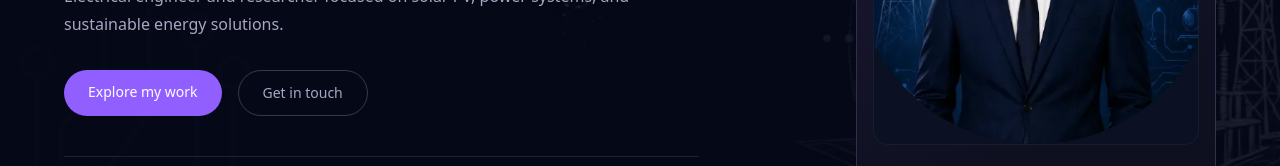
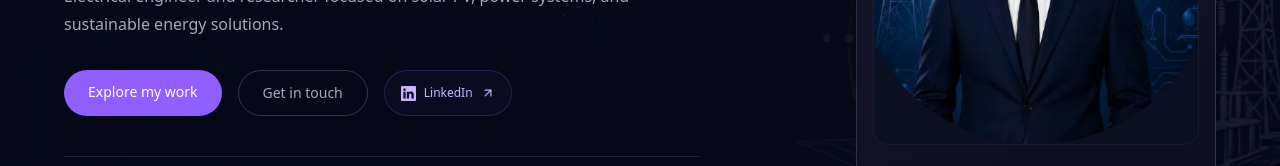
Before and after one commit to GhimirePlan/Sajesan-Ghimire-Portfolio, a React (Vite) app: page / in a window 1280 px wide. Shown: the part 440-606 px from the top of the page. Built offline with nearby package versions, Linux system fonts and the light colour scheme; no server answers.

Commit message:
Link LinkedIn card icon and add subtle hero profile link

```diff
--- a/src/components/sections/Hero.tsx
+++ b/src/components/sections/Hero.tsx
@@ -1,4 +1,6 @@
 import { motion } from 'framer-motion';
+import { BsLinkedin } from 'react-icons/bs';
+import { FiArrowUpRight } from 'react-icons/fi';
 import { config } from '../../constants/config';
 import portrait from '../../assets/profile.webp';
 
@@ -32,6 +34,17 @@ export default function Hero() {
             className="portfolio-button rounded-full border border-white/20 px-6 py-3 text-secondary text-sm hover:text-white"
           >
             Get in touch
+          </a>
+          <a
+            href="https://www.linkedin.com/in/sajesan/"
+            target="_blank"
+            rel="noopener noreferrer"
+            aria-label="Connect with Sajesan Ghimire on LinkedIn (opens in a new tab)"
+            className="inline-flex min-h-[44px] items-center gap-2 rounded-full border border-[#915EFF]/25 bg-[#915EFF]/5 px-4 py-3 text-xs font-medium text-[#c9b5ff] transition-colors hover:border-[#915EFF]/50 hover:bg-[#915EFF]/15 hover:text-white"
+          >
+            <BsLinkedin size={15} aria-hidden="true" />
+            LinkedIn
+            <FiArrowUpRight size={14} aria-hidden="true" />
           </a>
         </div>
         <div className="flex flex-wrap gap-x-6 gap-y-2 mt-10 pt-5 border-t border-white/10 text-xs text-secondary">
--- a/src/components/sections/LinkedInSpotlight.tsx
+++ b/src/components/sections/LinkedInSpotlight.tsx
@@ -94,11 +94,16 @@ function LinkedInSpotlight() {
                 <p className="text-white text-sm font-medium">Sajesan Ghimire</p>
                 <p className="text-secondary text-xs mt-1">Electrical engineer & researcher</p>
               </div>
-              <BsLinkedin
-                size={20}
-                className="text-[#c9b5ff] ml-auto shrink-0"
-                aria-label="LinkedIn"
-              />
+              <a
+                href="https://www.linkedin.com/in/sajesan/"
+                target="_blank"
+                rel="noopener noreferrer"
+                aria-label="Open Sajesan Ghimire’s LinkedIn profile (opens in a new tab)"
+                title="View LinkedIn profile"
+                className="ml-auto shrink-0 inline-flex h-11 w-11 items-center justify-center rounded-xl text-[#c9b5ff] transition-colors hover:bg-[#915EFF]/10 hover:text-white"
+              >
+                <BsLinkedin size={20} aria-hidden="true" />
+              </a>
             </div>
             <div className="linkedin-post-labels">
               {post.isFeatured && <span className="linkedin-featured-label">Featured update</span>}
```
